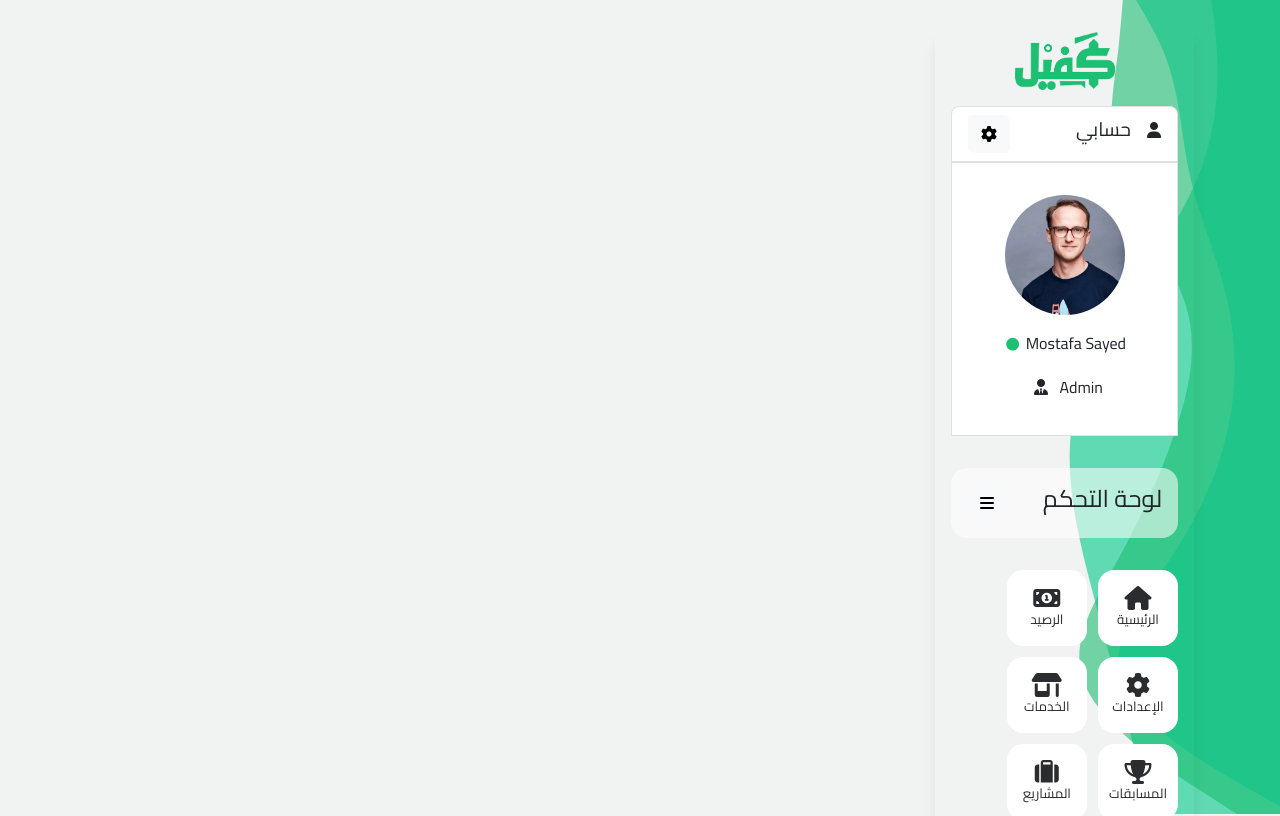
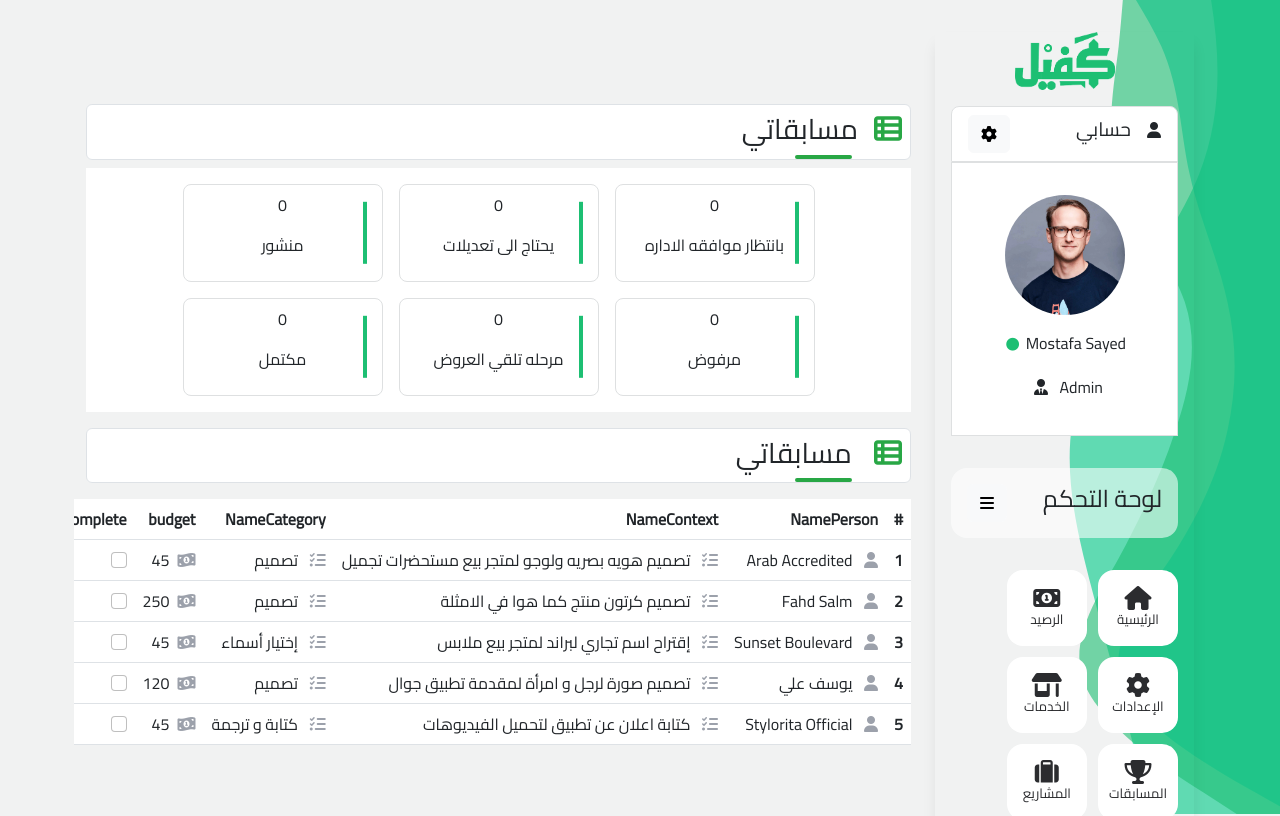
Before and after one commit to Mostafa-sayedahmed/kafil_Dashboard, a React (Create React App) app: page /Context in a window 1280 px wide. Shown: the top 816 px of the page. Built offline with nearby package versions, Linux system fonts and the light colour scheme.

Commit message:
create context  component and use it in Context page

```diff
--- a/src/App.js
+++ b/src/App.js
@@ -1,6 +1,5 @@
 import "./App.css";
 import "bootstrap/dist/css/bootstrap.min.css";
-import Button from "react-bootstrap/Button";
 import Container from "react-bootstrap/Container";
 import Row from "react-bootstrap/Row";
 import Col from "react-bootstrap/Col";
@@ -12,6 +11,7 @@ import Serves from "./pages/serves/serves";
 
 import Home from "./pages/home/home";
 import Projects from "./pages/projects/projects";
+import Context from "./pages/Context/Context";
 
 function App() {
   return (
@@ -29,6 +29,7 @@ function App() {
               <Route path="/serves" element={<Serves />} />
               <Route path="/users" element={<Users />} />
               <Route path="/projects" element={<Projects />} />
+              <Route path="/Context" element={<Context />} />
             </Routes>
           </Col>
         </Row>
--- a/src/components/CardProject/Cardpoject.js
+++ b/src/components/CardProject/Cardpoject.js
@@ -6,7 +6,7 @@ import React from 'react'
 export default function Cardpoject(props) {
   return (
     <>
-    <tr>
+        <tr>
         <th scope="row " className='ms-2'>{props.hash}</th>
         <td className='text-nowrap p-2'> <i class="fa-solid fa-list-check ms-2" style={{color: "#9ca1ab"}}></i> {props.NameProject} </td>
         <td className='text-nowrap p-2'> <i class="fa-solid fa-user ms-2" style={{color: "#9ca1ab"}} ></i> {props.NamePerson}</td>
--- /dev/null
+++ b/src/components/CardofContext/CardofContext.js
@@ -0,0 +1,17 @@
+import React from 'react'
+
+export default function CardofContext(props) {
+  return (
+       <>
+      <tr>
+        <th scope="row " className='ms-2'>{props.hash}</th>
+        <td className='text-nowrap p-2'> <i class="fa-solid fa-user ms-2" style={{color: "#9ca1ab"}} ></i> {props.NamePerson}</td>
+        <td className='text-nowrap p-2'> <i class="fa-solid fa-list-check ms-2" style={{color: "#9ca1ab"}}></i> {props.NameProject} </td>
+        <td className='text-nowrap p-2'> <i class="fa-solid fa-list-check ms-2" style={{color: "#9ca1ab"}}></i> {props.NameCategory} </td>
+        <td className='text-nowrap p-2'><i class="fa-solid fa-money-bill-1-wave ms-2" style={{color:" #9ca1ab"}}></i>{props.budget}</td>
+        <td><input class="form-check-input" type="checkbox" value=""/></td>
+    </tr>
+
+       </>
+  )
+}
--- a/src/components/sidebar/sidebar.js
+++ b/src/components/sidebar/sidebar.js
@@ -49,7 +49,7 @@ export default function Sidebar() {
             btnIcon="fa-solid fa-shop"
           />
           <Dashboardtn
-            route="/contests"
+            route="/Context"
             btnName="المسابقات"
             btnIcon="fa-solid fa-trophy"
           />
--- /dev/null
+++ b/src/pages/Context/Context.js
@@ -0,0 +1,55 @@
+import React from 'react'
+import Smpilcard from '../../components/smpilcard/smpilcard';
+import CardofContext from '../../components/CardofContext/CardofContext';
+
+export default function Context() {
+  return (
+        <>
+        {/* start heading */}
+        <div className="bg-white border rounded my-2 ">
+          <h3 className="m-2 "> <i class="fa-solid fa-table-list ms-3" style={{color: "#28a745"}}></i>مسابقاتي </h3>
+          <p  style={{border:'2px solid #28a745',width:'7%' ,margin: "0% 7% ",borderRadius:"5px"  }}></p>
+        </div>
+        {/* end heading */}
+
+        {/* start cards */}
+        <div className="B-serves p-3 ">
+        <Smpilcard cardName=" بانتظار موافقه الاداره  " cardValue="0" />
+        <Smpilcard cardName="يحتاج الى تعديلات" cardValue="0" />
+        <Smpilcard cardName="منشور" cardValue="0" />
+        <Smpilcard cardName="مرفوض" cardValue="0" />
+        <Smpilcard cardName="مرحله تلقي العروض " cardValue="0" />
+        <Smpilcard cardName=" مكتمل " cardValue="0" />
+         </div>
+      {/* end cards */}
+      {/* start heading  two*/}
+      <div className="bg-white border border-secondary-subtle my-3 rounded">
+        <h3 className="m-2" > <i class="fa-solid fa-table-list ms-3" style={{color: "#28a745"}}></i> مسابقاتي </h3>
+        <p  style={{border:'2px solid #28a745',width:'7%' ,margin: "0% 7% ",borderRadius:"5px"  }}></p>
+      </div>
+      {/* end heading  two*/}
+       {/* starting Table */}
+    <table className="table table-hover bg-white">
+    <thead>
+    <tr>
+      <th >#</th>
+      <th >NamePerson</th>
+      <th >NameContext</th>
+      <th >NameCategory</th>
+      <th >budget</th>
+      <th >Complete</th>
+    </tr>
+  </thead>
+    <tbody>
+     <CardofContext hash="1" NamePerson="Arab Accredited" NameProject="تصميم هويه بصريه ولوجو لمتجر بيع مستحضرات تجميل"  NameCategory="تصميم" budget="45 "/>
+     <CardofContext hash="2" NamePerson="Fahd Salm " NameProject="تصميم كرتون منتج كما هوا في الامثلة"  NameCategory="تصميم" budget="250 "/>
+     <CardofContext hash="3" NamePerson= "Sunset Boulevard " NameProject="إقتراح اسم تجاري لبراند لمتجر بيع ملابس"  NameCategory="إختيار أسماء "budget="45 "/>
+     <CardofContext hash="4" NamePerson="يوسف علي" NameProject="تصميم صورة لرجل و امرأة لمقدمة تطبيق جوال"  NameCategory="تصميم" budget="120 "/>
+     <CardofContext hash="5" NamePerson= " Stylorita Official " NameProject="كتابة اعلان عن تطبيق لتحميل الفيديوهات "  NameCategory="كتابة و ترجمة" budget="45 "/>
+     </tbody>
+     </table>
+      {/* end Table */}
+
+        </>
+  )
+}
--- a/src/pages/projects/projects.js
+++ b/src/pages/projects/projects.js
@@ -14,15 +14,15 @@ export default function Projects() {
       {/* end heading */}
 
       {/* start cards */}
-      <div className="B-serves p-5 ">
+
+      <div className="B-serves p-3 ">
         <Smpilcard cardName=" بانظار موافقه الاداره  " cardValue="0" />
         <Smpilcard cardName="يحتاج الى تعديلات" cardValue="0" />
         <Smpilcard cardName="منشور" cardValue="0" />
         <Smpilcard cardName="مرفوض" cardValue="0" />
         <Smpilcard cardName="مرحله تلقي العروض " cardValue="0" />
         <Smpilcard cardName=" مكتمل " cardValue="0" />
-        <Smpilcard cardName=" قيد التنفيذ " cardValue="0" />
-        <Smpilcard cardName=" تم الالغاء " cardValue="0" />
+
       </div>
       {/* end cards */}
 
```
